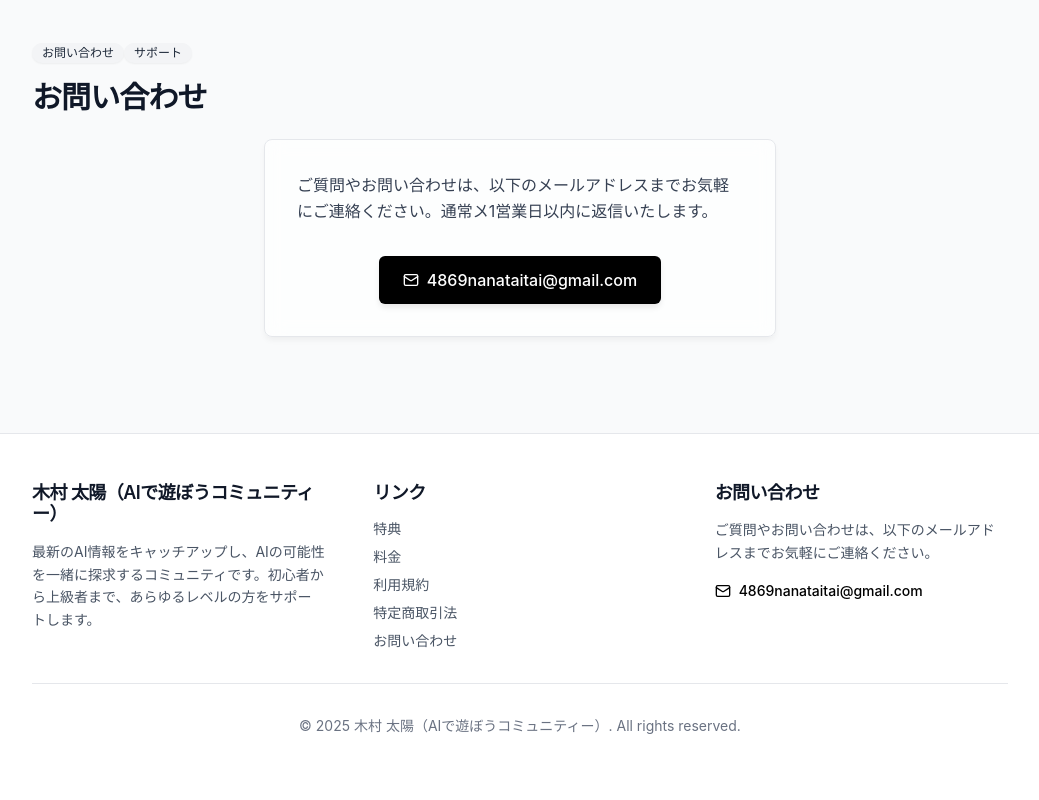
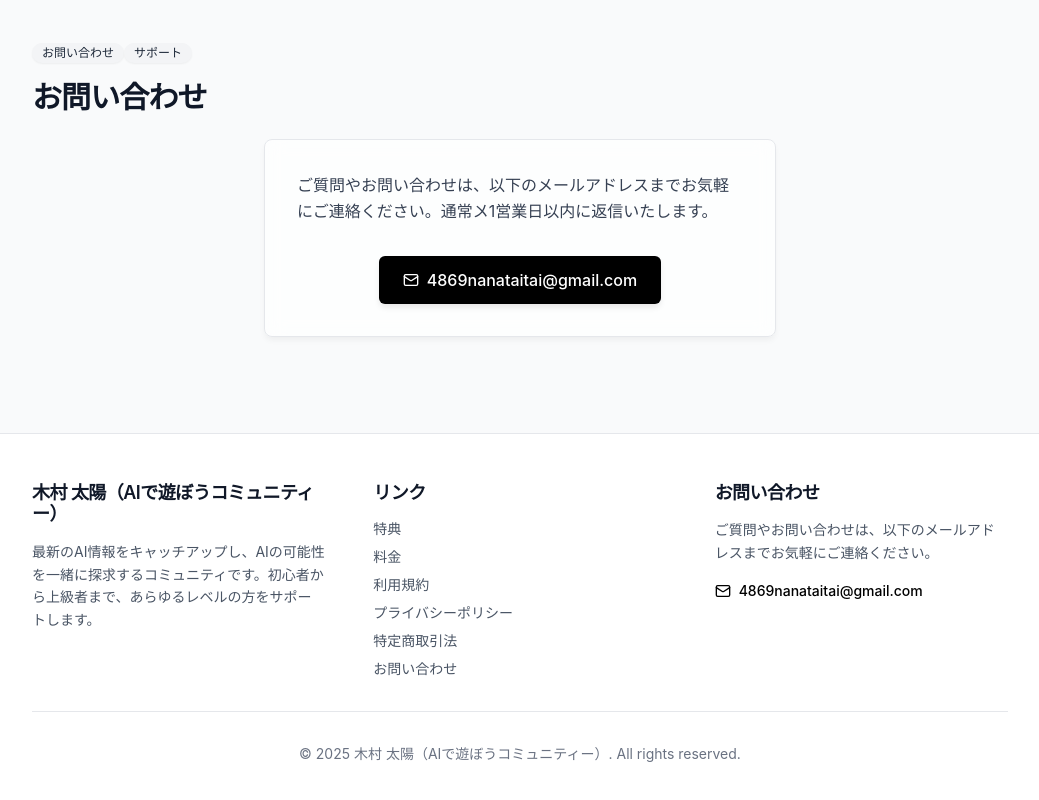
Before and after one commit to nanameru/aideasobou, a Next.js app: page / in a window 1280 px wide. Shown: the part 2405-3205 px from the top of the page, without its empty margins (120-1159 px from the left). Built offline with nearby package versions, Linux system fonts and the light colour scheme; no server answers.

Commit message:
feat: フッターにプライバシーポリシーのリンクを追加

```diff
--- a/app/page.tsx
+++ b/app/page.tsx
@@ -381,6 +381,14 @@ export default function Home() {
                 </li>
                 <li>
                   <Link
+                    href="/privacy"
+                    className="text-gray-600 dark:text-gray-400 hover:text-gray-900 dark:hover:text-white transition-colors"
+                  >
+                    プライバシーポリシー
+                  </Link>
+                </li>
+                <li>
+                  <Link
                     href="/tokushoho"
                     className="text-gray-600 dark:text-gray-400 hover:text-gray-900 dark:hover:text-white transition-colors"
                   >
```
